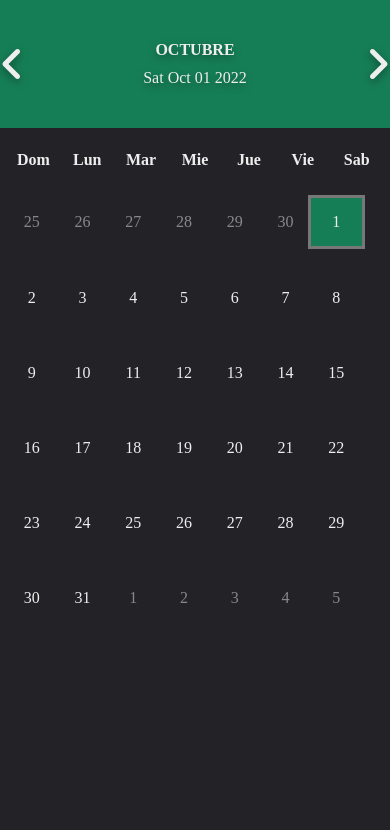
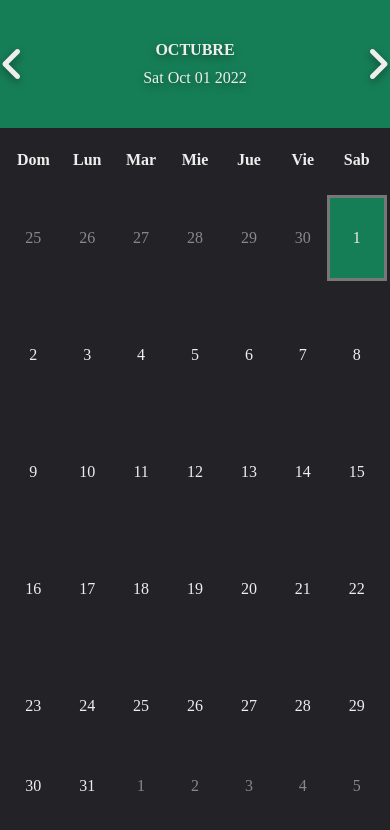
Before and after one commit to FacundoDLR/Calendario-App, a plain HTML site: page index.html in a window 390 px wide. Drawn offline with Linux system fonts and the light colour scheme.

Commit message:
Cambios en el display de class days

```diff
--- a/Estilos/style.css
+++ b/Estilos/style.css
@@ -72,8 +72,9 @@
     width: 100%;
     height: 35rem;
     padding: 0.4rem;
-    display: flex;
-    flex-wrap: wrap;
+    display: grid;
+    grid-template-columns: repeat(7, 1fr);
+    grid-template-rows: repeat(4, 1fr);
 }
 
 .days div{
@@ -129,14 +130,12 @@
     }
 
     .days{
-        height: 29rem;
+        height: 40rem;
         width: auto;
         padding: 0 0.2;
     }
 
     .days div{
-        width: calc(22.2rem/7);
-        height: 3rem;
-        height: none;
+        width: 100%;
     }
 }
```
